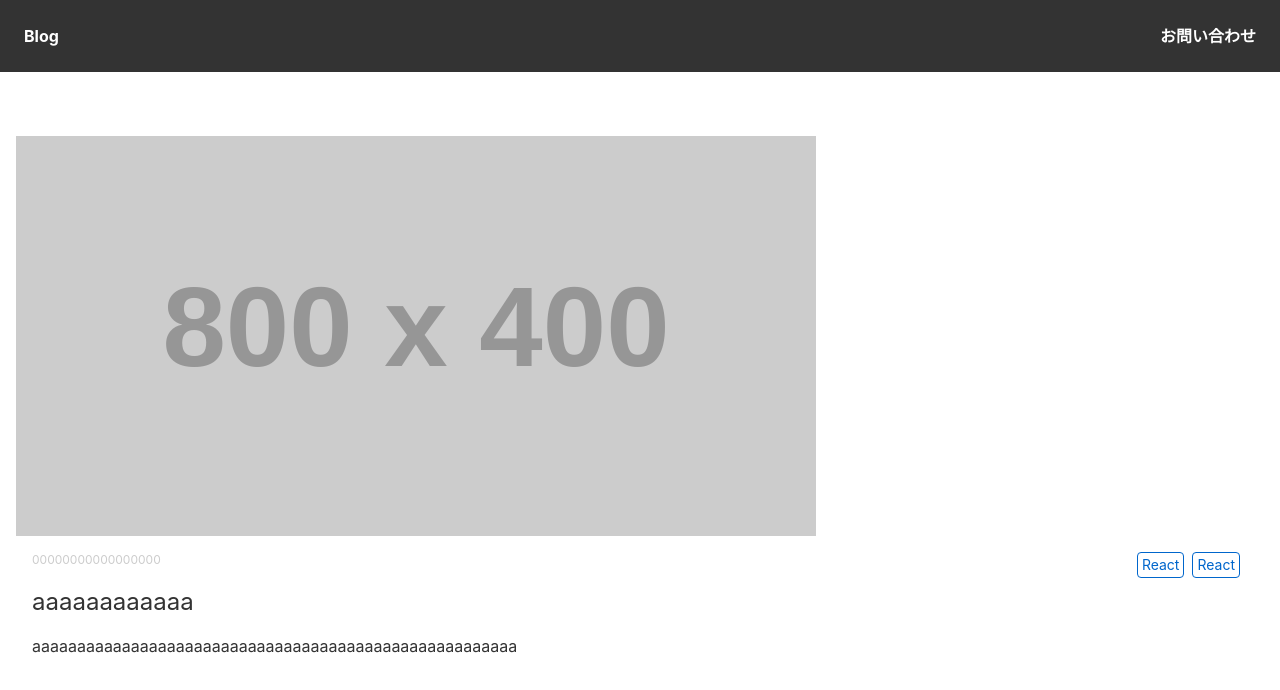
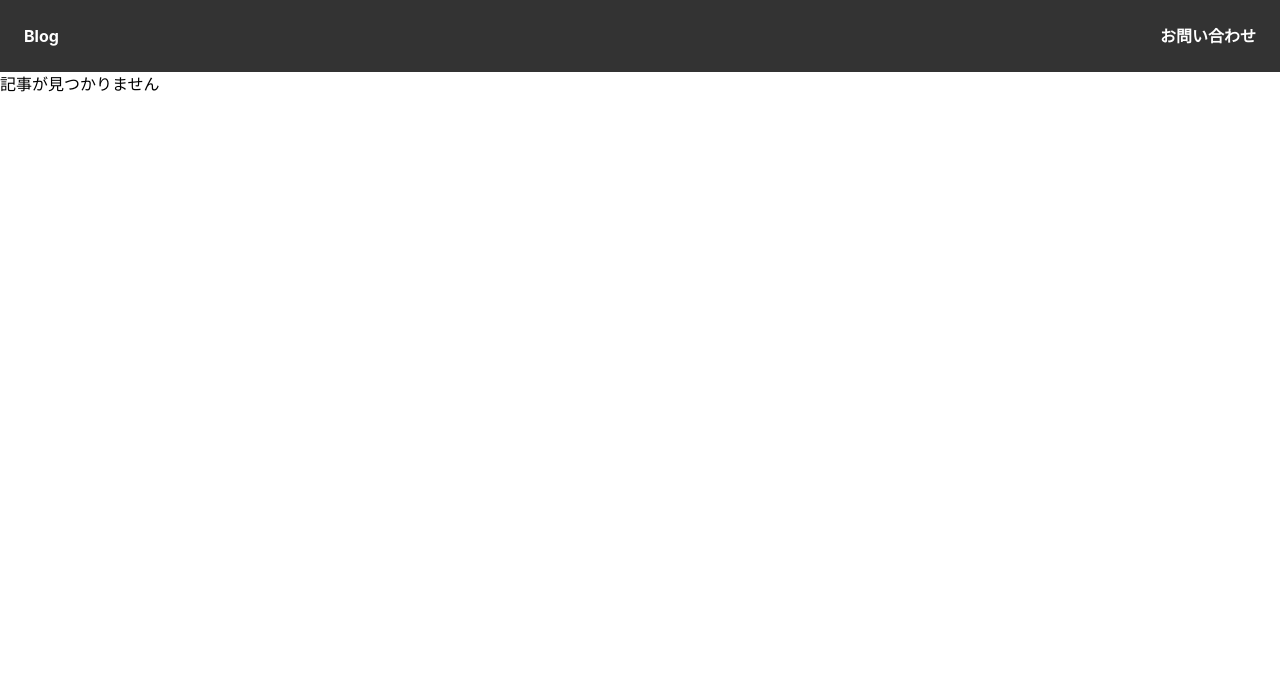
Before and after one commit to AYUMUNISHI/test-app, a React (Create React App) app: page /posts/1 in a window 1280 px wide. Shown: the top 690 px of the page. Built offline with nearby package versions, Linux system fonts and the light colour scheme.

Commit message:
useParamsを使用して表示

```diff
--- a/src/App.js
+++ b/src/App.js
@@ -13,7 +13,7 @@ function App() {
         <Header />
         <Routes>
           <Route path="/" element={<Home src={posts}/>} />
-          <Route path="/posts/:id" element={<Show />}/>
+          <Route path="/posts/:id" element={<Show/>}/>
         </Routes>
 
       </div>
--- a/src/data/posts.js
+++ b/src/data/posts.js
@@ -1,6 +1,6 @@
 export const posts = [
   {
-    id: 1,
+    id: 4,
     title: '記事タイトル１',
     thumbnailUrl: 'https://placehold.jp/800x400.png',
     createdAt: '2023-09-11T09:00:00.000Z',
--- a/src/pages/Show.jsx
+++ b/src/pages/Show.jsx
@@ -1,14 +1,24 @@
-import React from "react";
-import { Link } from "react-router-dom";
+import React from 'react';
+import { useParams } from 'react-router-dom';
+import posts from '../data/posts';
+
 
 export const Show = () => {
+  const { id } = useParams();
+  const post = posts.find((p) => p.id === Number(id));
+
+  if(!post){
+    return <h2>記事が見つかりません</h2>
+
+  }
+
   return (
     <>
         <div
       className="container mx-auto  my-12 p-4"
     >
       <div className="">
-        <img src="https://placehold.jp/800x400.png"
+        <img src={post.thumbnailUrl}
           alt=""
           className=""
         />
@@ -20,46 +30,34 @@ export const Show = () => {
           <div
             className="text-gray-300 text-xs"
           >
-            {/* {new Date(post.createdAt).toLocaleDateString()} */}
-            00000000000000000
+            {new Date(post.createdAt).toLocaleDateString()}
           </div>
           <div
             className="flex justify-between  text-category text-sm"
           >
-            {/* {
+            {
           post.categories.map((category) => {
-            return ( */}
+            return (
             <div
-              // key={category}
+              key={category}
               className="border border-category rounded px-1 py-0.5 mr-2"
             >
-              React
-              {/* {category} */}
+              {category}
             </div>
-            <div
-              // key={category}
-              className="border border-category rounded px-1 py-0.5 mr-2 "
-            >
-              React
-              {/* {category} */}
-            </div>
-
-            {/* )
+            )
           })
-        } */}
+        }
           </div>
         </div>
         <div
           className="mt-2 mb-4 text-gray-500 text-2xl"
         >
-          {/* {post.title} */}
-          aaaaaaaaaaaa
+          {post.title}
         </div>
         <div
-          className="text-gray-500 text-base line-clamp-2"
-        // dangerouslySetInnerHTML={{ __html: `${post.content}` }}
+          className="text-gray-500 text-base "
+        dangerouslySetInnerHTML={{ __html: `${post.content}` }}
         >
-          aaaaaaaaaaaaaaaaaaaaaaaaaaaaaaaaaaaaaaaaaaaaaaaaaaaaaa
         </div>
 
       </div>
```
